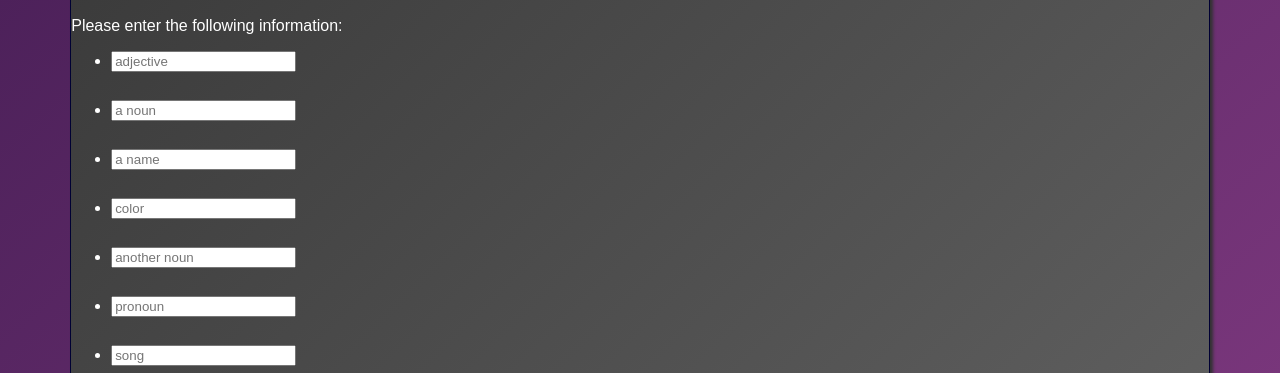
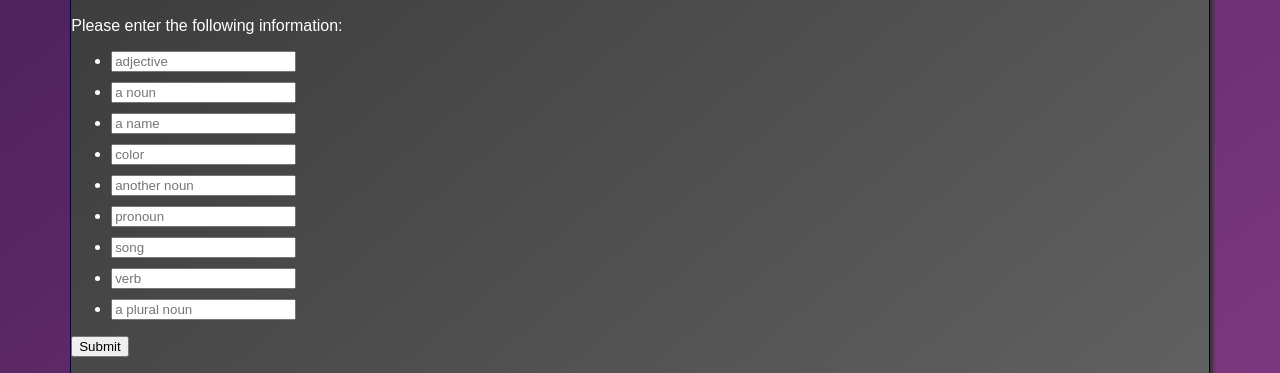
Before and after one commit to jena-lloyd/jena-lloyd.github.io, a plain HTML site: page jensbin/madlibsJAL.html in a window 1280 px wide. Shown: the part 380-753 px from the top of the page. Drawn offline with Linux system fonts and the light colour scheme.

Commit message:
removed br tag from inputs list

```diff
--- a/jensbin/madlibsJAL.html
+++ b/jensbin/madlibsJAL.html
@@ -40,15 +40,15 @@
 <p>Please enter the following information:</p>
 
 <ul>
-    <li><input id="adjective" placeholder="adjective" type="text"><br></li>
-    <li><input id="noun1" placeholder="a noun" type="text"><br></li>
-    <li><input id="name" placeholder="a name" type="text"><br></li>
-    <li><input id="color" placeholder="color" type="text"><br></li>
-    <li><input id="noun2" placeholder="another noun" type="text"><br></li>
-    <li><input id="pronoun" placeholder="pronoun" type="text"><br></li>
-    <li><input id="song" placeholder="song" type="text"><br></li>
-    <li><input id="verb" placeholder="verb" type="text"><br></li>
-    <li><input id="pluralNoun" placeholder="a plural noun" type="text"><br></li>
+    <li><input id="adjective" placeholder="adjective" type="text"></li>
+    <li><input id="noun1" placeholder="a noun" type="text"></li>
+    <li><input id="name" placeholder="a name" type="text"></li>
+    <li><input id="color" placeholder="color" type="text"></li>
+    <li><input id="noun2" placeholder="another noun" type="text"></li>
+    <li><input id="pronoun" placeholder="pronoun" type="text"></li>
+    <li><input id="song" placeholder="song" type="text"></li>
+    <li><input id="verb" placeholder="verb" type="text"></li>
+    <li><input id="pluralNoun" placeholder="a plural noun" type="text"></li>
 </ul>
 
 <button id="madLib_Submit">Submit</button><br>
```
